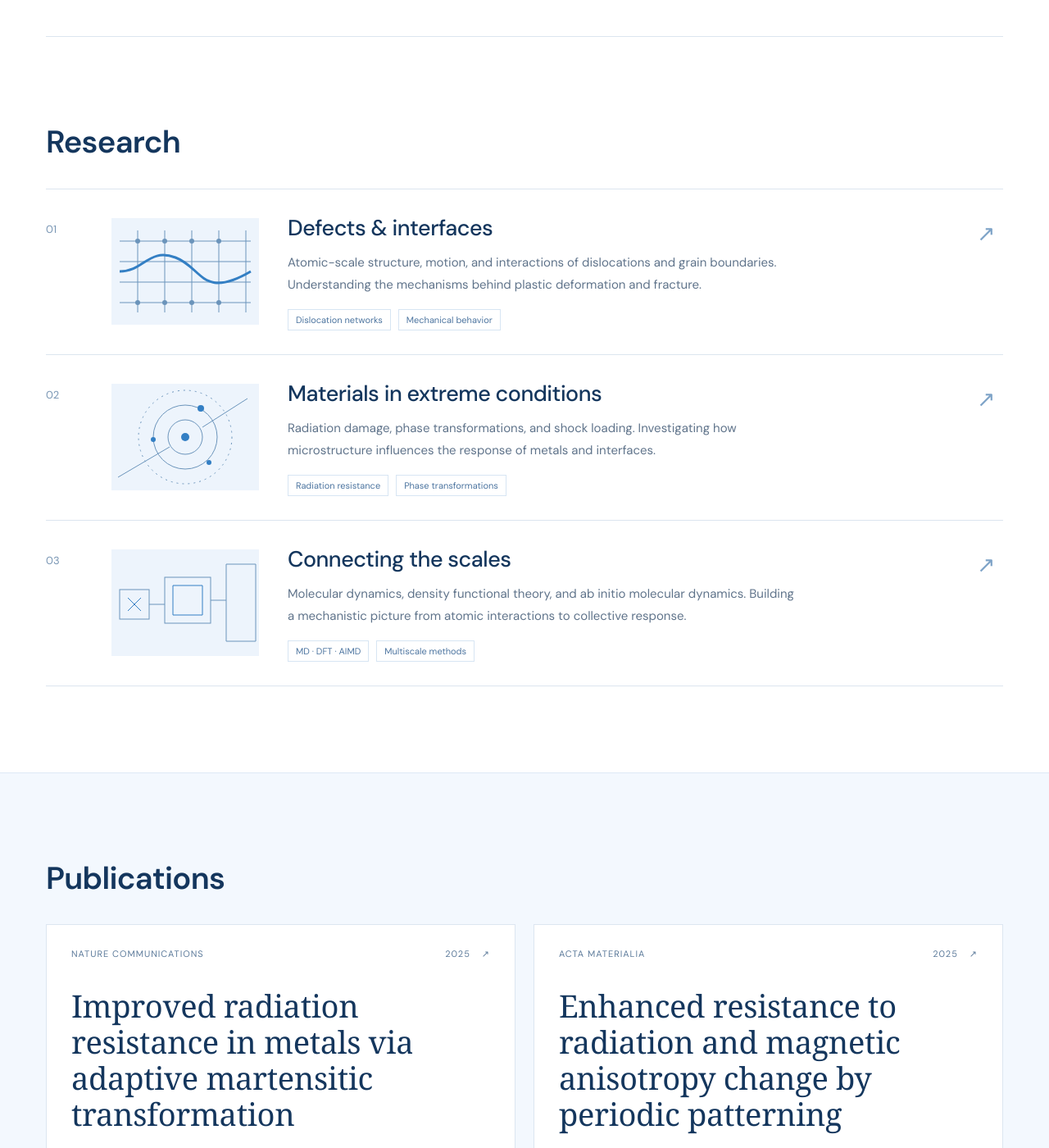
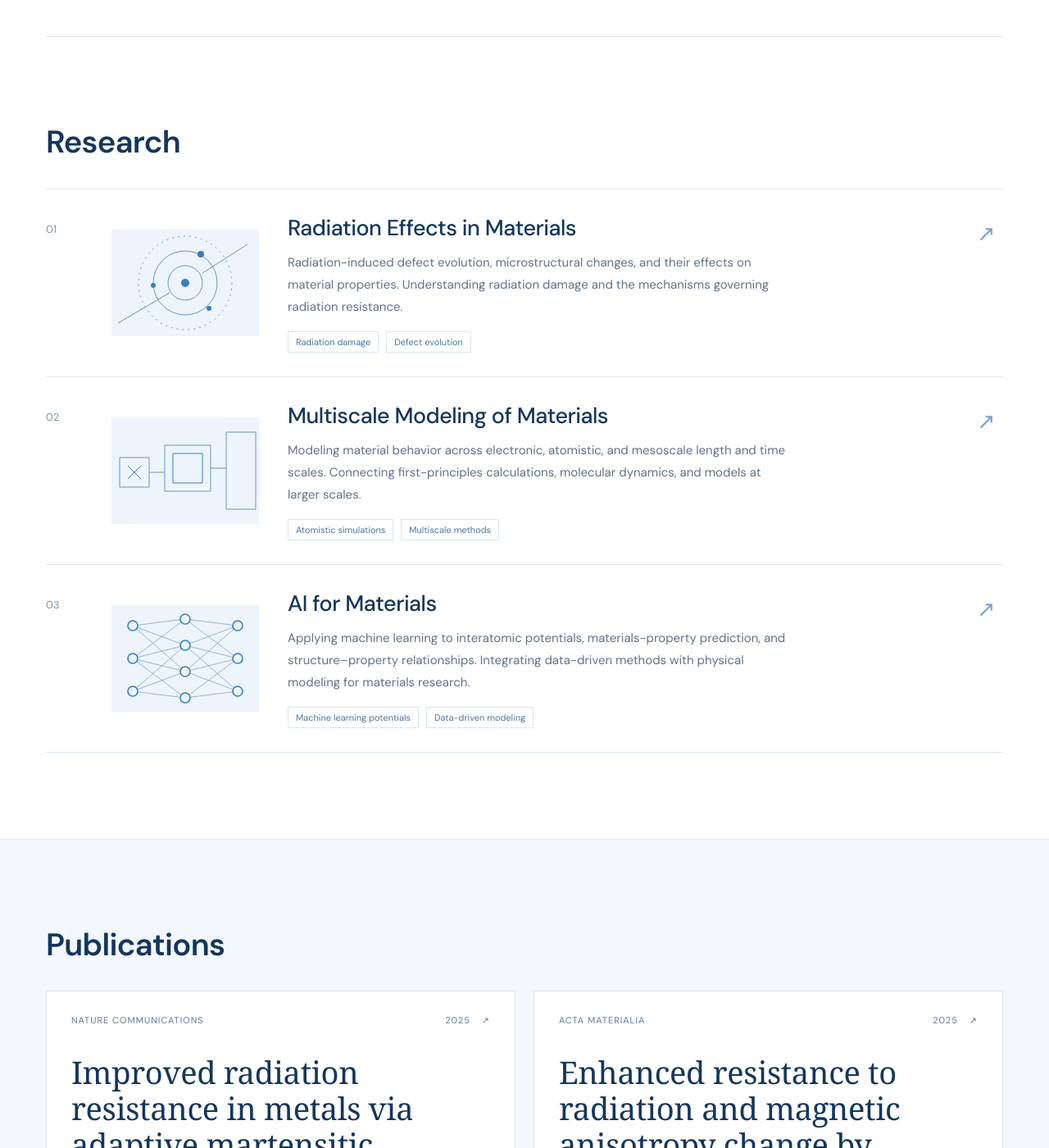
Before and after one commit to Molight/Molight.github.io, a Jekyll site: the page homepage/index.html, which Jekyll copies as it is, in a window 1280 px wide and 1400 px high, scrolled down 824 px. Shown: the whole window at 82% size. Built offline with Jekyll 4.4.1, drawn with Linux system fonts in a browser that asks for light colours; some web fonts are replaced.

Commit message:
Define research directions in radiation effects, multiscale modeling and AI for materials

```diff
--- a/homepage/index.html
+++ b/homepage/index.html
@@ -18,9 +18,9 @@
 
 <section id="about" class="section wrap about-section" aria-labelledby="profile-name"><div class="about-profile"><div class="portrait-frame"><img src="profile.jpg" alt="Portrait of Yibin Dong" width="450" height="540" loading="lazy"></div></div><div class="about-copy"><p class="eyebrow">01 / ABOUT</p><h1 id="profile-name">Yibin Dong</h1><p class="about-lead">I am Yibin Dong (董怡斌), a postdoctoral researcher at the Institute of Frontier and Interdisciplinary Science, Shandong University.</p><p>My research focuses on atomistic simulations of defects and interfaces, their motion and interactions, and the mechanisms governing plastic deformation and fracture. I work with molecular dynamics and first-principles methods to study materials under irradiation and mechanical loading.</p><div class="education"><div><span>2026 — PRESENT</span><div><h3>Postdoctoral Researcher</h3><p>Shandong University<br>Institute of Frontier and Interdisciplinary Science</p></div></div><div><span>2020 — 2025</span><div><h3>PhD, Condensed Matter Physics</h3><p>Shandong University</p></div></div><div><span>2015 — 2019</span><div><h3>BSc, Physics</h3><p>Shandong University</p></div></div></div></div></section>
 <section id="research" class="section wrap"><div class="section-heading academic-section-heading"><h2>Research</h2></div><div class="research-list">
-<article class="research-row"><span class="row-index">01</span><div class="research-art" aria-hidden="true"><svg viewBox="0 0 180 130"><g fill="none" stroke="currentColor" stroke-width="1"><path d="M10 28H170M10 53H170M10 78H170M10 103H170M32 15V115M65 15V115M98 15V115M131 15V115M164 15V115"/><path d="M10 65C40 65 45 36 78 48S110 100 170 65" stroke="#337fc4" stroke-width="3"/></g><g fill="currentColor"><circle cx="32" cy="28" r="3"/><circle cx="65" cy="28" r="3"/><circle cx="98" cy="28" r="3"/><circle cx="131" cy="28" r="3"/><circle cx="32" cy="103" r="3"/><circle cx="65" cy="103" r="3"/><circle cx="98" cy="103" r="3"/><circle cx="131" cy="103" r="3"/></g></svg></div><div><h3>Defects & interfaces</h3><p>Atomic-scale structure, motion, and interactions of dislocations and grain boundaries. Understanding the mechanisms behind plastic deformation and fracture.</p><div class="tags"><span>Dislocation networks</span><span>Mechanical behavior</span></div></div><span class="research-symbol" aria-hidden="true">↗</span></article>
-<article class="research-row"><span class="row-index">02</span><div class="research-art radiation" aria-hidden="true"><svg viewBox="0 0 180 130"><g fill="none" stroke="currentColor"><circle cx="90" cy="65" r="21"/><circle cx="90" cy="65" r="39"/><circle cx="90" cy="65" r="57" stroke-dasharray="2 5"/><path d="M8 114L71 77M111 53L166 18"/></g><g fill="#337fc4"><circle cx="90" cy="65" r="5"/><circle cx="109" cy="30" r="4"/><circle cx="51" cy="68" r="3"/><circle cx="119" cy="96" r="3"/></g></svg></div><div><h3>Materials in extreme conditions</h3><p>Radiation damage, phase transformations, and shock loading. Investigating how microstructure influences the response of metals and interfaces.</p><div class="tags"><span>Radiation resistance</span><span>Phase transformations</span></div></div><span class="research-symbol" aria-hidden="true">↗</span></article>
-<article class="research-row"><span class="row-index">03</span><div class="research-art" aria-hidden="true"><svg viewBox="0 0 180 130"><g fill="none" stroke="currentColor"><rect x="10" y="49" width="36" height="36"/><rect x="65" y="34" width="56" height="56"/><path d="M140 18H176V112H140ZM46 67H65M121 62H140"/><path d="M20 59L36 75M20 75L36 59M75 44H111V80H75Z" stroke="#337fc4"/></g></svg></div><div><h3>Connecting the scales</h3><p>Molecular dynamics, density functional theory, and ab initio molecular dynamics. Building a mechanistic picture from atomic interactions to collective response.</p><div class="tags"><span>MD · DFT · AIMD</span><span>Multiscale methods</span></div></div><span class="research-symbol" aria-hidden="true">↗</span></article>
+<article class="research-row"><span class="row-index">01</span><div class="research-art" aria-hidden="true"><svg viewBox="0 0 180 130"><g fill="none" stroke="currentColor"><circle cx="90" cy="65" r="21"/><circle cx="90" cy="65" r="39"/><circle cx="90" cy="65" r="57" stroke-dasharray="2 5"/><path d="M8 114L71 77M111 53L166 18"/></g><g fill="#337fc4"><circle cx="90" cy="65" r="5"/><circle cx="109" cy="30" r="4"/><circle cx="51" cy="68" r="3"/><circle cx="119" cy="96" r="3"/></g></svg></div><div><h3>Radiation Effects in Materials</h3><p>Radiation-induced defect evolution, microstructural changes, and their effects on material properties. Understanding radiation damage and the mechanisms governing radiation resistance.</p><div class="tags"><span>Radiation damage</span><span>Defect evolution</span></div></div><span class="research-symbol" aria-hidden="true">↗</span></article>
+<article class="research-row"><span class="row-index">02</span><div class="research-art" aria-hidden="true"><svg viewBox="0 0 180 130"><g fill="none" stroke="currentColor"><rect x="10" y="49" width="36" height="36"/><rect x="65" y="34" width="56" height="56"/><path d="M140 18H176V112H140ZM46 67H65M121 62H140"/><path d="M20 59L36 75M20 75L36 59M75 44H111V80H75Z" stroke="#337fc4"/></g></svg></div><div><h3>Multiscale Modeling of Materials</h3><p>Modeling material behavior across electronic, atomistic, and mesoscale length and time scales. Connecting first-principles calculations, molecular dynamics, and models at larger scales.</p><div class="tags"><span>Atomistic simulations</span><span>Multiscale methods</span></div></div><span class="research-symbol" aria-hidden="true">↗</span></article>
+<article class="research-row"><span class="row-index">03</span><div class="research-art" aria-hidden="true"><svg viewBox="0 0 180 130"><g fill="none" stroke="currentColor" stroke-width="1" opacity=".65"><path d="M26 25L90 17M26 25L90 49M26 25L90 81M26 65L90 17M26 65L90 49M26 65L90 81M26 65L90 113M26 105L90 49M26 105L90 81M26 105L90 113M90 17L154 25M90 17L154 65M90 49L154 25M90 49L154 65M90 49L154 105M90 81L154 25M90 81L154 65M90 81L154 105M90 113L154 65M90 113L154 105"/></g><g fill="#edf4fc" stroke="#337fc4" stroke-width="1.6"><circle cx="26" cy="25" r="6"/><circle cx="26" cy="65" r="6"/><circle cx="26" cy="105" r="6"/><circle cx="90" cy="17" r="6"/><circle cx="90" cy="49" r="6"/><circle cx="90" cy="81" r="6"/><circle cx="90" cy="113" r="6"/><circle cx="154" cy="25" r="6"/><circle cx="154" cy="65" r="6"/><circle cx="154" cy="105" r="6"/></g></svg></div><div><h3>AI for Materials</h3><p>Applying machine learning to interatomic potentials, materials-property prediction, and structure–property relationships. Integrating data-driven methods with physical modeling for materials research.</p><div class="tags"><span>Machine learning potentials</span><span>Data-driven modeling</span></div></div><span class="research-symbol" aria-hidden="true">↗</span></article>
 </div></section>
 <section id="publications" class="publications-section"><div class="wrap section"><div class="section-heading academic-section-heading"><h2>Publications</h2></div>
 <div class="featured-papers"><a class="featured-paper" href="https://doi.org/10.1038/s41467-025-66125-9" target="_blank" rel="noopener"><div class="paper-meta"><span>NATURE COMMUNICATIONS</span><span>2025 <span>↗</span></span></div><h3>Improved radiation resistance in metals via adaptive martensitic transformation</h3><div class="paper-footer"><span>Co-first author</span><span class="round-arrow">↗</span></div></a><a class="featured-paper" href="https://doi.org/10.1016/j.actamat.2025.120880" target="_blank" rel="noopener"><div class="paper-meta"><span>ACTA MATERIALIA</span><span>2025 <span>↗</span></span></div><h3>Enhanced resistance to radiation and magnetic anisotropy change by periodic patterning</h3><div class="paper-footer"><span>First author</span><span class="round-arrow">↗</span></div></a></div>
```
